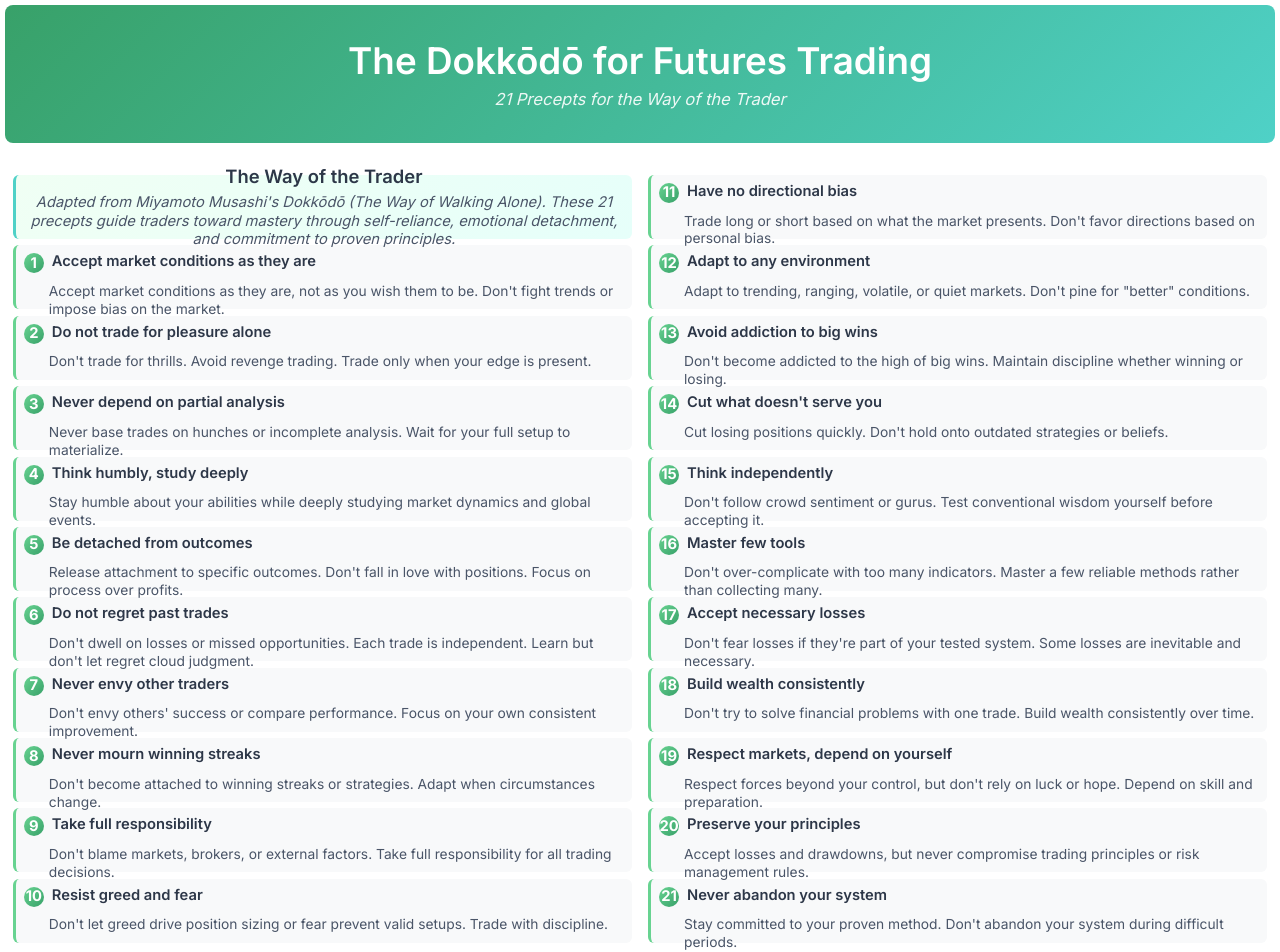
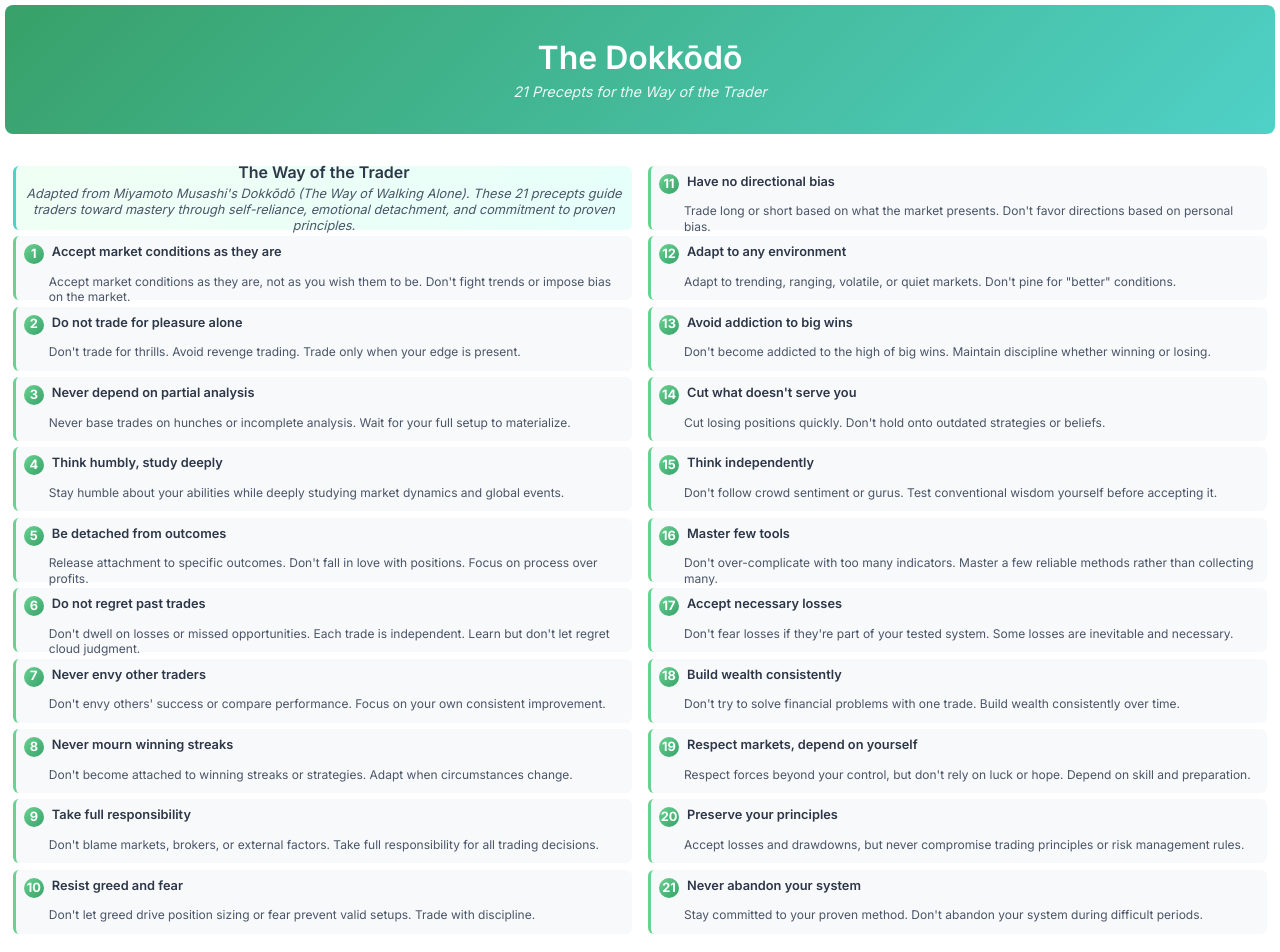
Before and after one commit to tatankatrading/trading-dokkodo, a plain HTML site: page index.html in a window 1280 px wide. Drawn offline with Linux system fonts and the light colour scheme.

Commit message:
Update index.html

```diff
--- a/index.html
+++ b/index.html
@@ -20,7 +20,7 @@
 
         body {
             font-family: 'Inter', -apple-system, BlinkMacSystemFont, 'Segoe UI', sans-serif;
-            font-size: 23px; /* Increased from 20px */
+            font-size: 20px;
             line-height: 1.3;
             color: #2d3748;
             background: white;
@@ -47,13 +47,13 @@
         }
 
         h1 {
-            font-size: 2.3rem; /* Increased from 2rem */
+            font-size: 2rem;
             font-weight: 600;
             margin-bottom: 0.3rem;
         }
 
         .subtitle {
-            font-size: 1.035rem; /* Increased from 0.9rem */
+            font-size: 0.9rem;
             opacity: 0.9;
             font-style: italic;
         }
@@ -80,7 +80,7 @@
         }
 
         .intro-title {
-            font-size: 1.15rem; /* Increased from 1rem */
+            font-size: 1rem;
             font-weight: 600;
             color: #2d3748;
             margin-bottom: 0.25rem;
@@ -88,7 +88,7 @@
         }
 
         .intro-text {
-            font-size: 0.92rem; /* Increased from 0.8rem */
+            font-size: 0.8rem;
             line-height: 1.25;
             color: #4a5568;
             text-align: center;
@@ -124,20 +124,20 @@
             align-items: center;
             justify-content: center;
             font-weight: bold;
-            font-size: 0.92rem; /* Increased from 0.8rem */
+            font-size: 0.8rem;
             margin-right: 0.5rem;
             flex-shrink: 0;
         }
 
         .precept-title {
-            font-size: 0.92rem; /* Increased from 0.8rem */
+            font-size: 0.8rem;
             font-weight: 600;
             color: #2d3748;
             line-height: 1.2;
         }
 
         .precept-text {
-            font-size: 0.8625rem; /* Increased from 0.75rem */
+            font-size: 0.75rem;
             line-height: 1.3;
             color: #4a5568;
             margin-left: 25px;
@@ -164,11 +164,11 @@
         /* Ensure content fits on one page */
         @media screen and (max-height: 800px) {
             body {
-                font-size: 15px; /* Increased from 13px */
+                font-size: 13px;
             }
 
             .precept-text {
-                font-size: 0.8625rem; /* Increased from 0.75rem */
+                font-size: 0.75rem;
             }
         }
     </style>
@@ -176,7 +176,7 @@
 <body>
     <div class="container">
         <div class="header">
-            <h1>The Dokkōdō for Futures Trading</h1>
+                            <h1>The Dokkōdō</h1>
             <p class="subtitle">21 Precepts for the Way of the Trader</p>
         </div>
 
```
